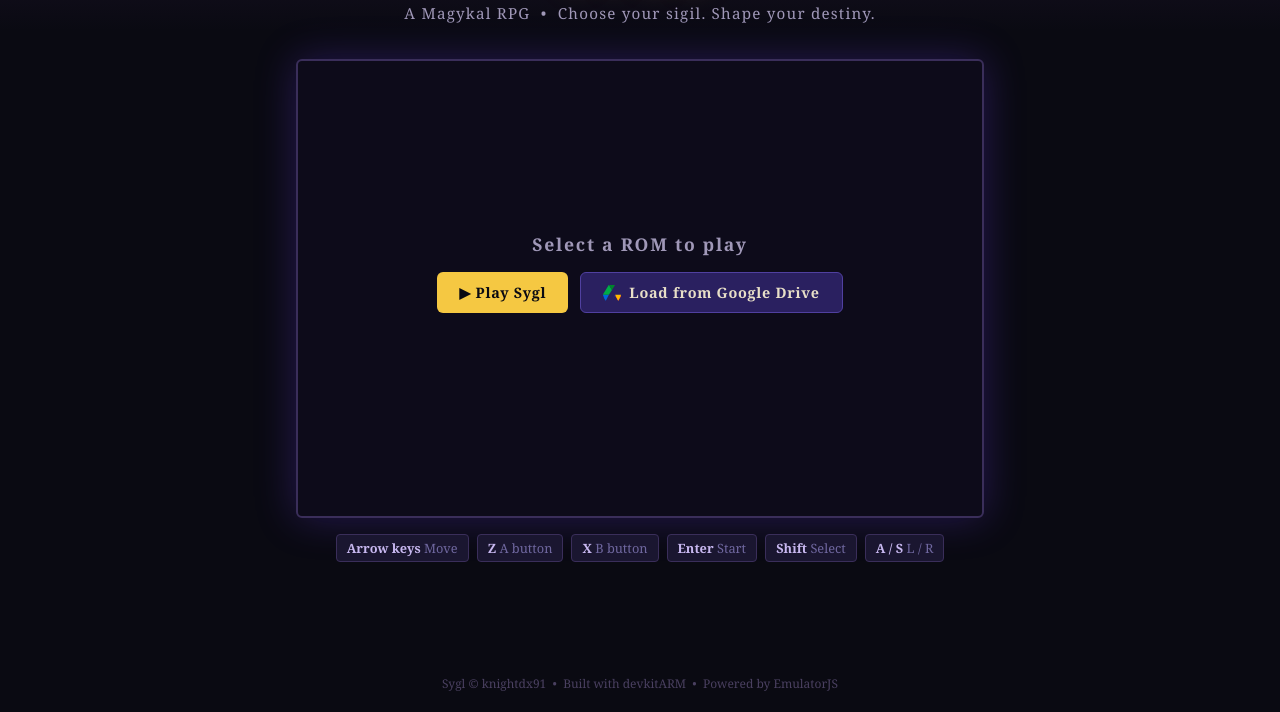
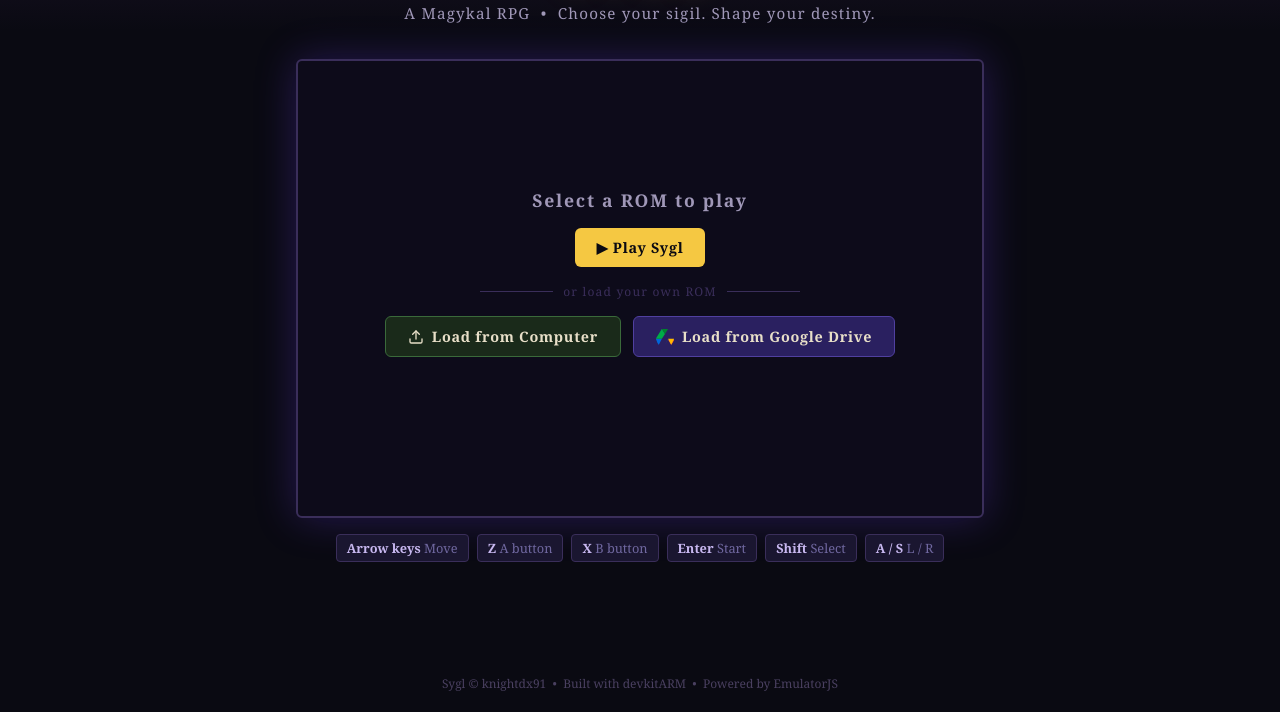
Before and after one commit to knightdx91-alt/Sygl-GBA, a plain HTML site: page web/index.html in a window 1280 px wide. Shown: the part 88-800 px from the top of the page. Drawn offline with Linux system fonts and the light colour scheme.

Commit message:
Add local file upload option alongside Google Drive loader

```diff
--- a/web/index.html
+++ b/web/index.html
@@ -51,6 +51,7 @@
       align-items: center;
       justify-content: center;
       gap: 16px;
+      padding: 24px;
     }
     #launch-screen h2 {
       font-size: 1.1rem;
@@ -84,6 +85,30 @@
       display: flex;
       align-items: center;
       gap: 8px;
+    }
+    .btn-local {
+      background: #1a2a1a;
+      color: #e8dfc8;
+      border: 1px solid #3a6a3a;
+      display: flex;
+      align-items: center;
+      gap: 8px;
+    }
+    .divider {
+      width: 100%;
+      max-width: 320px;
+      display: flex;
+      align-items: center;
+      gap: 10px;
+      color: #3a2e5a;
+      font-size: 0.75rem;
+      letter-spacing: 0.1em;
+    }
+    .divider::before, .divider::after {
+      content: '';
+      flex: 1;
+      height: 1px;
+      background: #3a2e5a;
     }
     #drive-status {
       font-size: 0.78rem;
@@ -126,6 +151,7 @@
       font-size: 0.75rem;
       color: #4a4060;
     }
+    #file-input { display: none; }
   </style>
 </head>
 <body>
@@ -140,6 +166,23 @@
     <h2>Select a ROM to play</h2>
     <div class="launch-btns">
       <button class="btn btn-primary" onclick="launchBuiltIn()">&#9654; Play Sygl</button>
+    </div>
+
+    <div class="divider">or load your own ROM</div>
+
+    <div class="launch-btns">
+      <!-- Local file upload -->
+      <button class="btn btn-local" onclick="document.getElementById('file-input').click()">
+        <svg width="16" height="16" viewBox="0 0 24 24" fill="none" stroke="currentColor" stroke-width="2" stroke-linecap="round" stroke-linejoin="round">
+          <path d="M21 15v4a2 2 0 0 1-2 2H5a2 2 0 0 1-2-2v-4"/>
+          <polyline points="17 8 12 3 7 8"/>
+          <line x1="12" y1="3" x2="12" y2="15"/>
+        </svg>
+        Load from Computer
+      </button>
+      <input type="file" id="file-input" accept=".gba,.gbc,.gb" onchange="launchFromFile(this)" />
+
+      <!-- Google Drive -->
       <button class="btn btn-drive" onclick="launchFromDrive()">
         <svg width="18" height="18" viewBox="0 0 87.3 78" xmlns="http://www.w3.org/2000/svg">
           <path d="M6.6 66.85l3.85 6.65c.8 1.4 1.95 2.5 3.3 3.3L28.5 48H0c0 1.55.4 3.1 1.2 4.5z" fill="#0066da"/>
@@ -152,6 +195,7 @@
         Load from Google Drive
       </button>
     </div>
+
     <div id="drive-status"></div>
   </div>
 
@@ -174,13 +218,21 @@
 
 <script>
   const GOOGLE_CLIENT_ID = '74660999441-3tu0u98phuckm7avp4kh6rnohpo84l1f.apps.googleusercontent.com';
-
   let accessToken = null;
 
   function launchBuiltIn() {
     startEmulator('sygl.gba', 'Sygl');
   }
 
+  // ── Local file ──────────────────────────────────────────────────────────
+  function launchFromFile(input) {
+    const file = input.files[0];
+    if (!file) return;
+    const url = URL.createObjectURL(file);
+    startEmulator(url, file.name.replace(/\.(gba|gbc|gb)$/i, ''));
+  }
+
+  // ── Google Drive ─────────────────────────────────────────────────────────
   function launchFromDrive() {
     setStatus('Signing in to Google…');
     const client = google.accounts.oauth2.initTokenClient({
@@ -200,7 +252,6 @@
     const view = new google.picker.DocsView(google.picker.ViewId.DOCS)
       .setIncludeFolders(true)
       .setQuery('.gba');
-
     new google.picker.PickerBuilder()
       .setOAuthToken(accessToken)
       .addView(view)
@@ -231,6 +282,7 @@
     }
   }
 
+  // ── EmulatorJS ───────────────────────────────────────────────────────────
   function startEmulator(romUrl, romName) {
     document.getElementById('launch-screen').style.display = 'none';
     document.getElementById('game').style.display = 'block';
```
